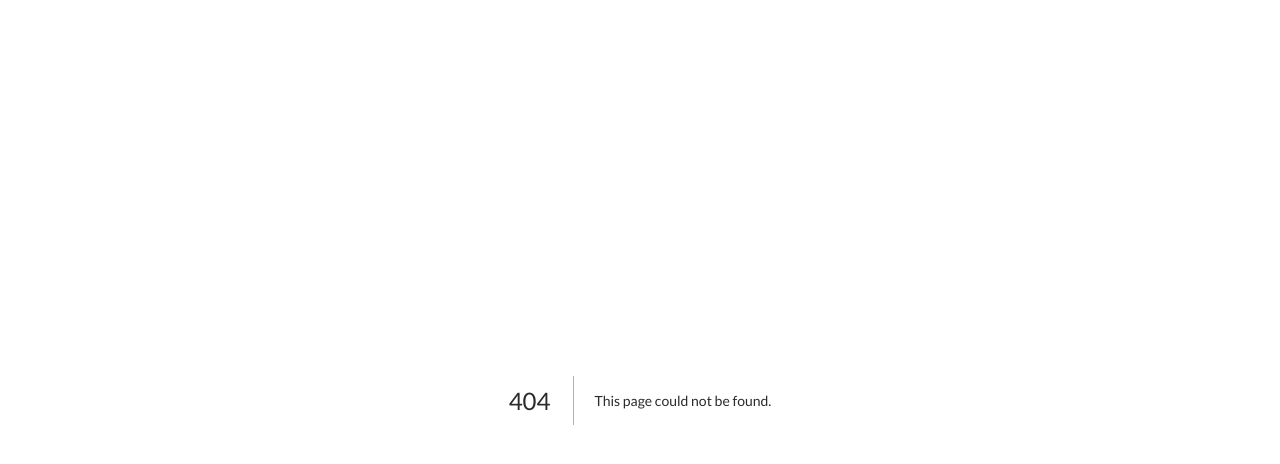
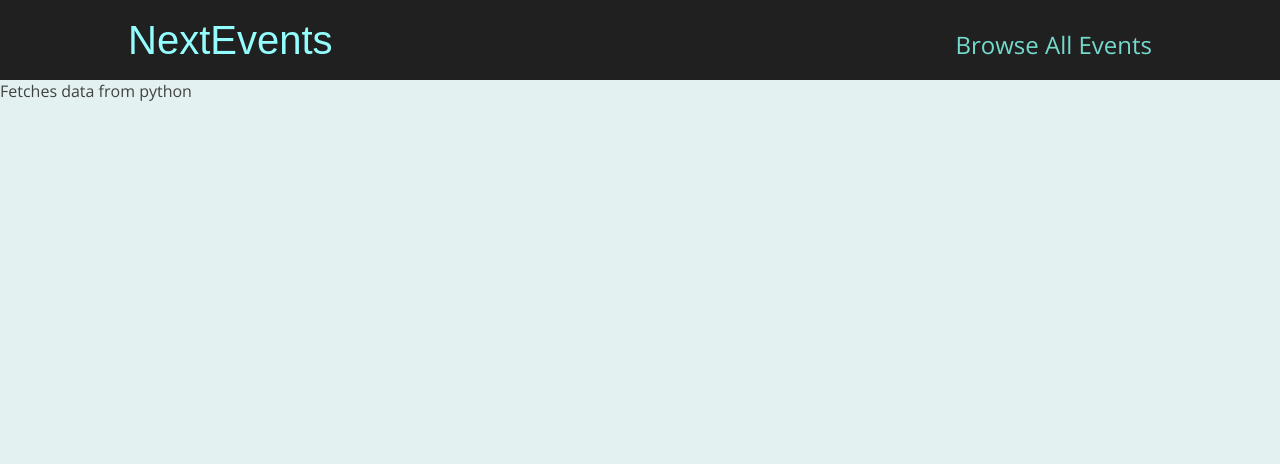
Before and after one commit to sarthakagrawal927/next-events, a Next.js app: page /python in a window 1280 px wide. Before the commit this address had no page. Shown: the top 464 px of the page. Built offline with nearby package versions, Linux system fonts and the light colour scheme; no server answers.

Commit message:
testing serverless output

```diff
--- a/pages/events/[...slug].js
+++ b/pages/events/[...slug].js
@@ -16,6 +16,7 @@ function FilteredEventsPage() {
   const { data, error } = useSWR(
     "https://events-5d54c-default-rtdb.firebaseio.com/events.json",
   );
+
   const [events, setEvents] = useState();
   useEffect(() => {
     if (data) {
--- /dev/null
+++ b/pages/python.js
@@ -0,0 +1,19 @@
+import Layout from "../components/layout";
+import { useEffect, useState } from "react";
+
+function Python() {
+  const [dateToday, setDateToday] = useState();
+  useEffect(() => {
+    fetch("/api/date")
+      .then((res) => res.json())
+      .then((data) => setDateToday(data));
+  }, [dateToday]);
+  return (
+    <Layout title='Testing Python'>
+      Fetches data from python
+      {dateToday}
+    </Layout>
+  );
+}
+
+export default Python;
```
